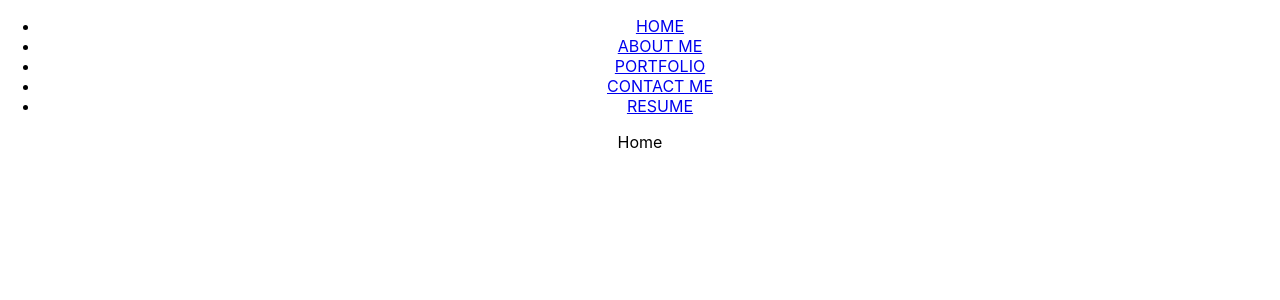
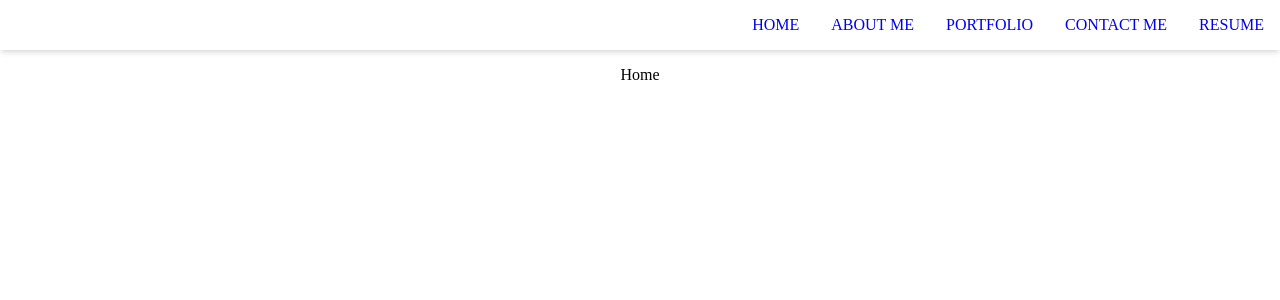
Before and after one commit to Summerjay0401/my-portfolio-react, a React (Create React App) app in the folder my-portfolio-react-app/: page / in a window 1280 px wide. Shown: the top 300 px of the page. Built offline with nearby package versions, Linux system fonts and the light colour scheme.

Commit message:
added basic styling

```diff
--- a/my-portfolio-react-app/src/App.js
+++ b/my-portfolio-react-app/src/App.js
@@ -36,7 +36,7 @@
           <Route path='about' element={<About />}></Route>
           <Route path='portfolio' element={<Portfolio />}></Route>
           <Route path='contact' element={<Contact />}></Route>
-          <Route path='about' element={<Resume />}></Route>
+          <Route path='resume' element={<Resume />}></Route>
         </Routes>
       </div>
     </div>
--- a/my-portfolio-react-app/src/index.css
+++ b/my-portfolio-react-app/src/index.css
@@ -1,13 +1,20 @@
 body {
+  margin: 0 auto;
+}
+nav ul {
+  display: flex;
+  justify-content: flex-end;
+  list-style-type: none;
   margin: 0;
-  font-family: -apple-system, BlinkMacSystemFont, 'Segoe UI', 'Roboto', 'Oxygen',
-    'Ubuntu', 'Cantarell', 'Fira Sans', 'Droid Sans', 'Helvetica Neue',
-    sans-serif;
-  -webkit-font-smoothing: antialiased;
-  -moz-osx-font-smoothing: grayscale;
+  padding: 0;
+  box-shadow: 0 4px 6px -1px rgba(0, 0, 0, 0.1), 0 2px 4px -1px rgba(0, 0, 0, 0.06);
 }
 
-code {
-  font-family: source-code-pro, Menlo, Monaco, Consolas, 'Courier New',
-    monospace;
+nav a {
+  text-decoration: none;
+  display: inline-block;
+  padding: 1rem;
 }
+.main {
+  padding: 1rem;
+}
```
